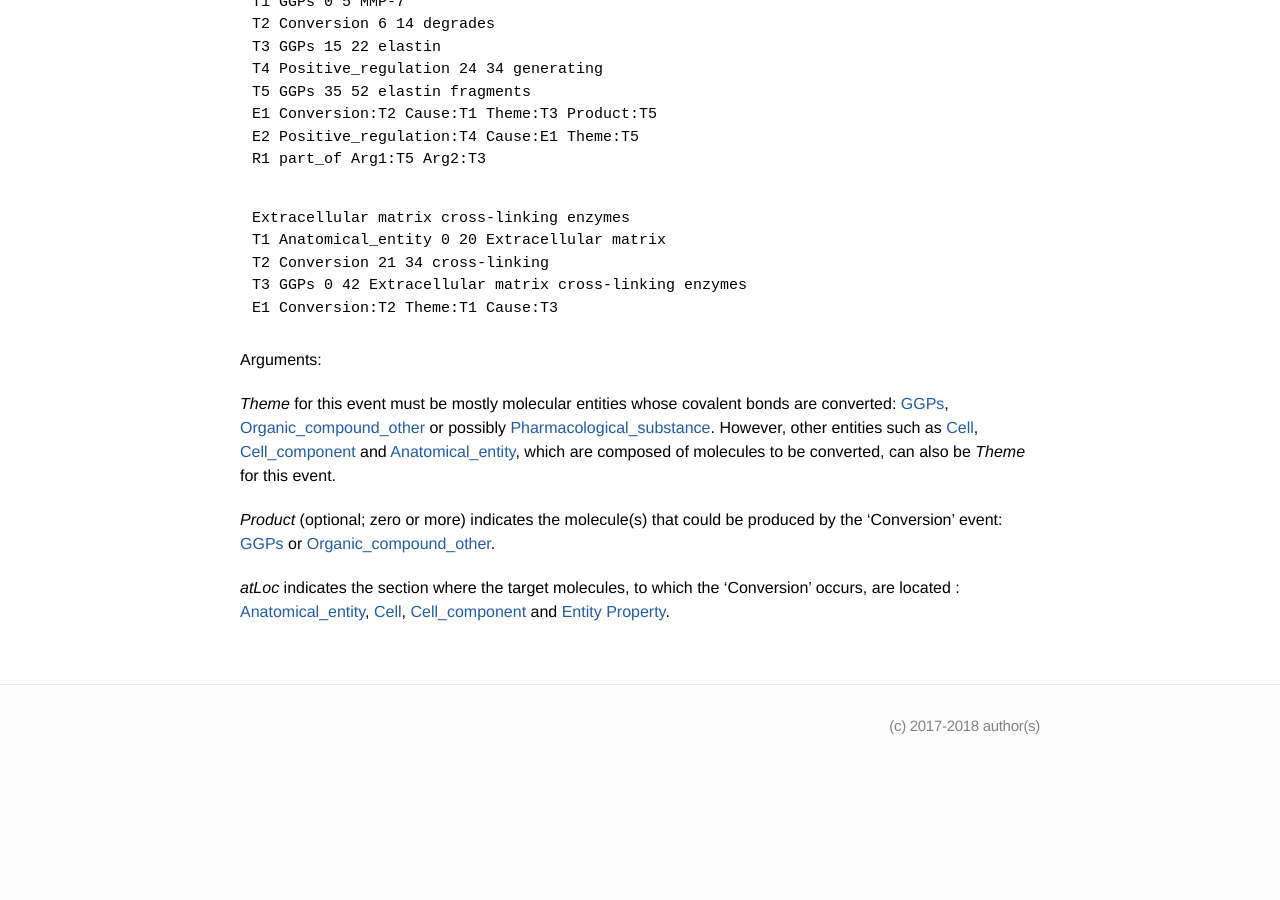
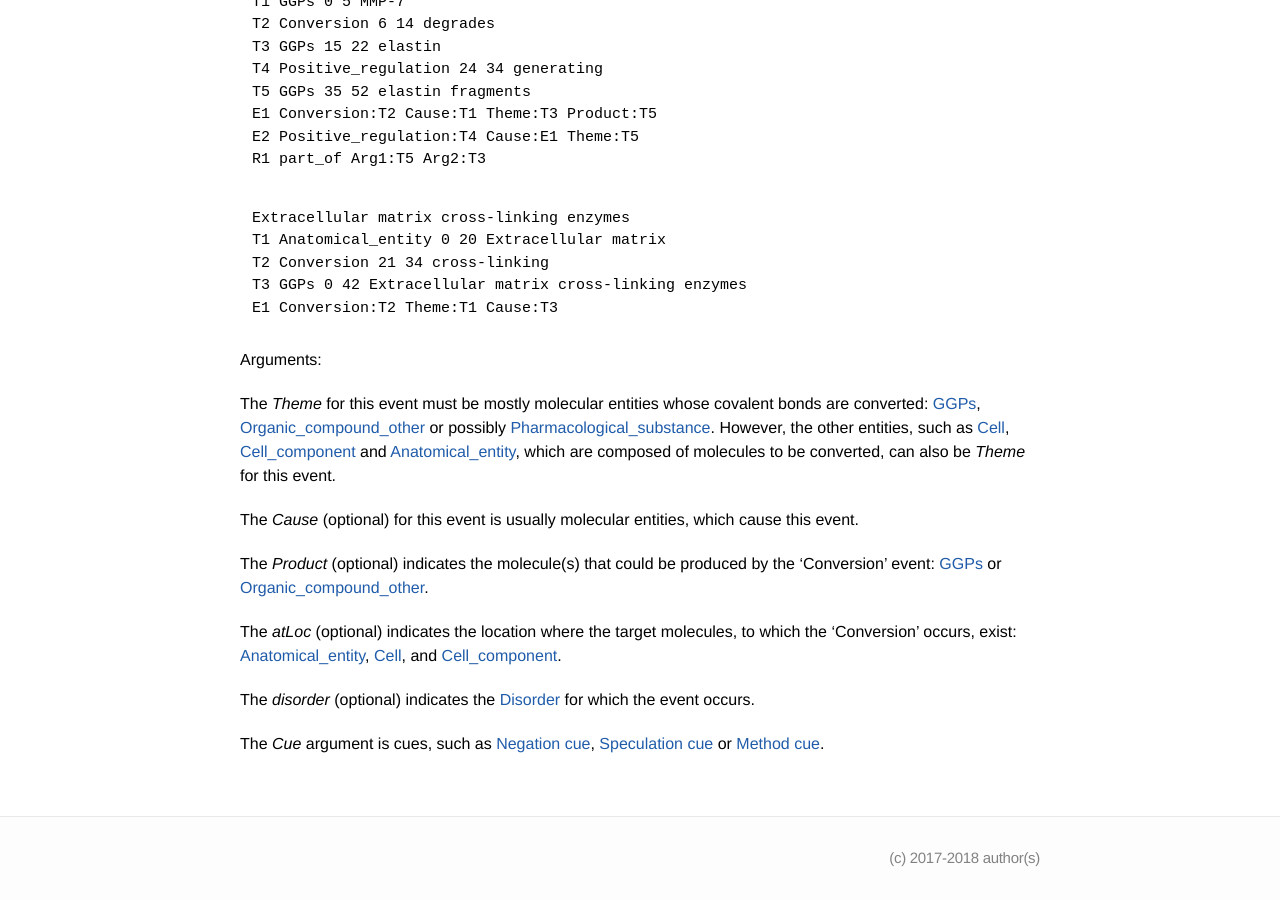
Before and after one commit to ezcatdb/molbiol_lung_corpus-guidelines, a Jekyll site: the page built from _event/Conversion.md, in a window 1280 px wide and 900 px high, scrolled down 1345 px. Built offline with Jekyll 4.4.1, drawn with Linux system fonts in a browser that asks for light colours; before the commit the page ends 2113 px from its top, so only the background shows below that.

Commit message:
correction of arguments in _event/Conversion.md

```diff
--- a/_event/Conversion.md
+++ b/_event/Conversion.md
@@ -81,12 +81,18 @@ E1 Conversion:T2 Theme:T1 Cause:T3
 
 Arguments:
 
-*Theme* for this event must be mostly molecular entities whose covalent bonds are converted: [GGPs](), [Organic_compound_other]() or possibly [Pharmacological_substance]().
-However, other entities such as [Cell](), [Cell_component]() and [Anatomical_entity](), which are composed of molecules to be converted, can also be *Theme* for this event.
+The *Theme* for this event must be mostly molecular entities whose covalent bonds are converted: [GGPs](), [Organic_compound_other]() or possibly [Pharmacological_substance]().
+However, the other entities, such as [Cell](), [Cell_component]() and [Anatomical_entity](), which are composed of molecules to be converted, can also be *Theme* for this event.
 
-*Product* (optional; zero or more) indicates the molecule(s) that could be produced by the 'Conversion' event: [GGPs]() or [Organic_compound_other]().
+The *Cause* (optional) for this event is usually molecular entities, which cause this event.
 
-*atLoc* indicates the section where the target molecules, to which the 'Conversion' occurs, are located : [Anatomical_entity](), [Cell](), [Cell_component]() and [Entity Property]().
+The *Product* (optional) indicates the molecule(s) that could be produced by the 'Conversion' event: [GGPs]() or [Organic_compound_other]().
+
+The *atLoc* (optional) indicates the location where the target molecules, to which the 'Conversion' occurs, exist: [Anatomical_entity](), [Cell](), and [Cell_component]().
+
+The *disorder* (optional) indicates the [Disorder]() for which the event occurs.
+
+The *Cue* argument is cues, such as [Negation cue](), [Speculation cue]() or [Method cue]().
 
 <!---
 The *atLoc*, *fromLoc* and *toLoc* for this event must be [Subject](), [Anatomical_entity](), [Cell](), [Cell_component]() and [Entity Property]().
```
